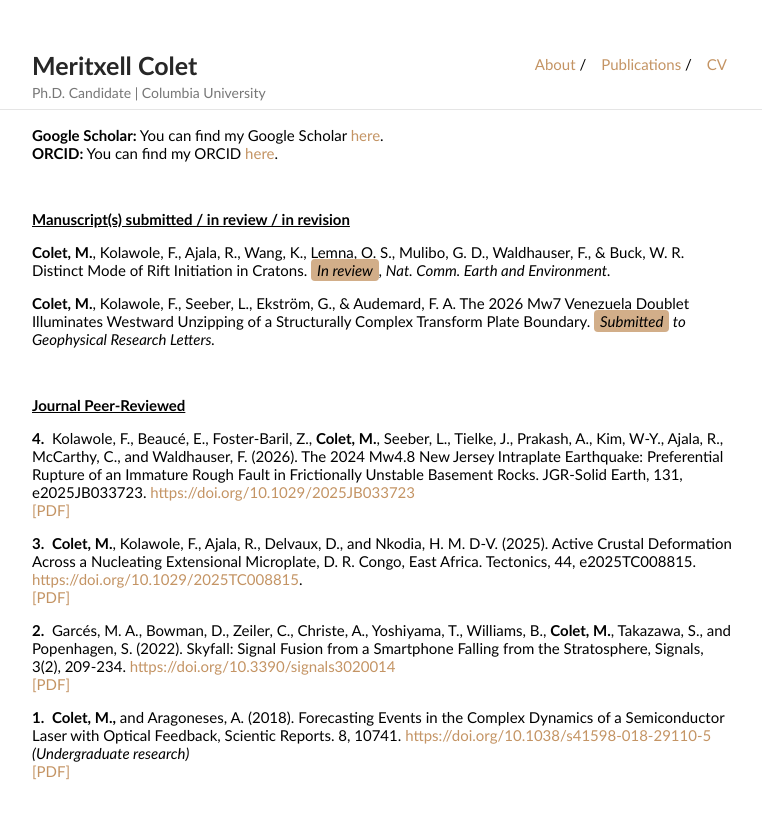
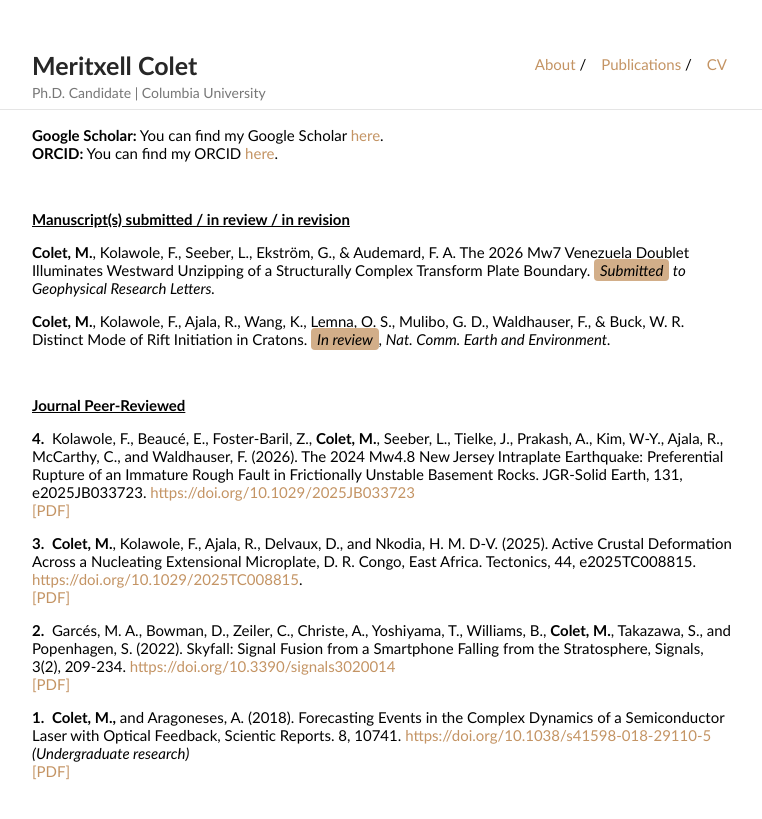
Before and after one commit to MeritxellC/MeritxellC.github.io, a Jekyll site: the page built from publications/publications.md, in a window 1280 px wide. Shown: the top 819 px of the page, without its empty margins (258-1020 px from the left). Built offline with Jekyll 4.4.1, drawn with Linux system fonts in a browser that asks for light colours.

Commit message:
minor updates

```diff
--- a/publications/publications.md
+++ b/publications/publications.md
@@ -24,11 +24,11 @@ layout: default
 <p><strong><u>Manuscript(s) submitted / in review / in revision</u></strong></p>
 
 <p>
-<b>Colet, M.</b>, Kolawole, F., Ajala, R., Wang, K., Lemna, O. S., Mulibo, G. D., Waldhauser, F., & Buck, W. R. Distinct Mode of Rift Initiation in Cratons. <i><span class="tan-highlight">In review</span>, Nat. Comm. Earth and Environment.</i>
+<b>Colet, M.</b>, Kolawole, F., Seeber, L., Ekström, G., & Audemard, F. A. The 2026 Mw7 Venezuela Doublet Illuminates Westward Unzipping of a Structurally Complex Transform Plate Boundary. <i><span class="tan-highlight">Submitted</span> to Geophysical Research Letters.</i>
 </p>
 
 <p>
-<b>Colet, M.</b>, Kolawole, F., Seeber, L., Ekström, G., & Audemard, F. A. The 2026 Mw7 Venezuela Doublet Illuminates Westward Unzipping of a Structurally Complex Transform Plate Boundary. <i><span class="tan-highlight">Submitted</span> to Geophysical Research Letters.</i>
+<b>Colet, M.</b>, Kolawole, F., Ajala, R., Wang, K., Lemna, O. S., Mulibo, G. D., Waldhauser, F., & Buck, W. R. Distinct Mode of Rift Initiation in Cratons. <i><span class="tan-highlight">In review</span>, Nat. Comm. Earth and Environment.</i>
 </p>
 
 
```
Also changed, not shown: 1 other file.
